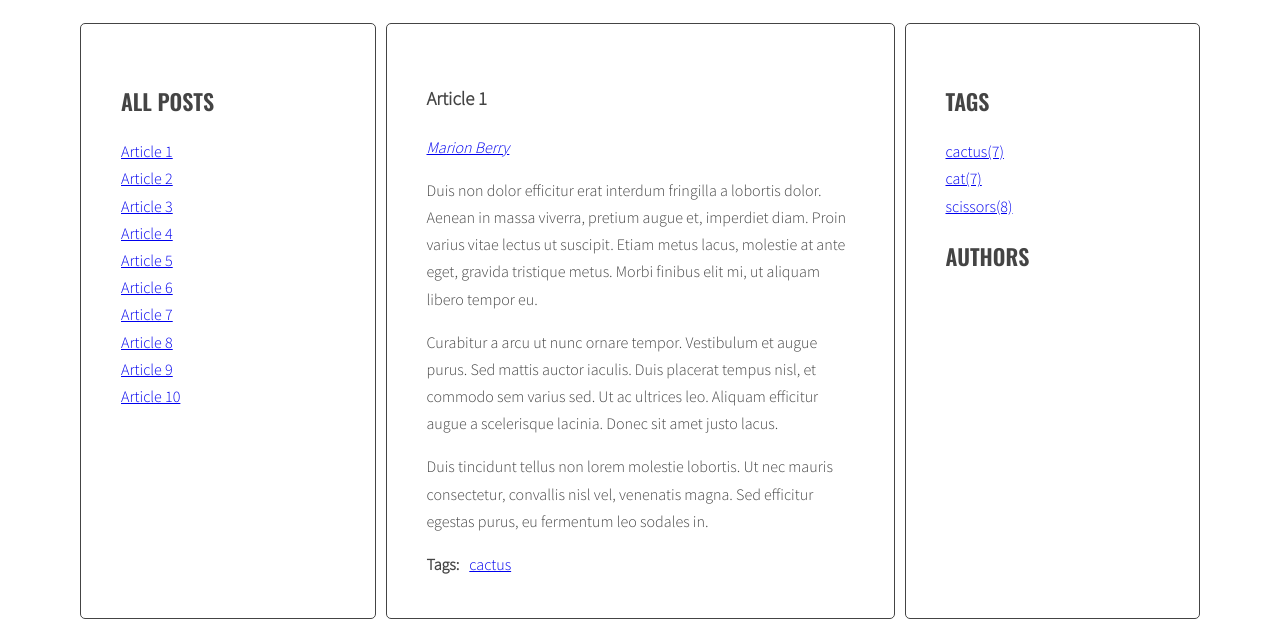
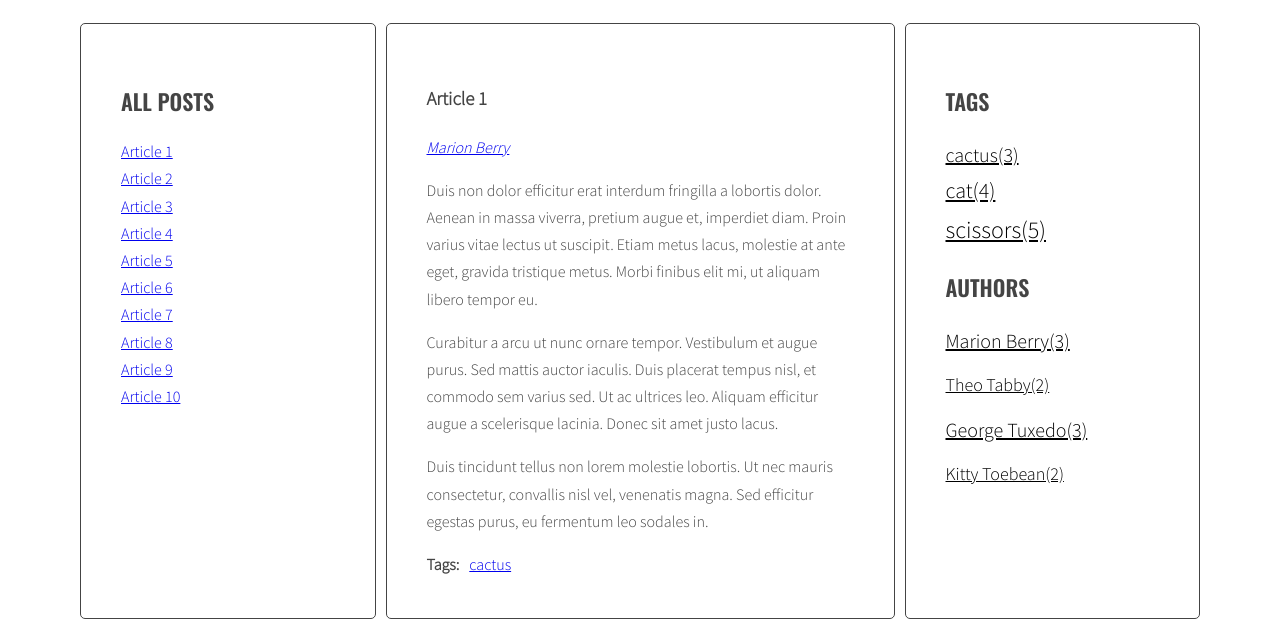
Before and after one commit to tetiananosenko/javascript-blog, a website: page index.html in a window 1280 px wide. Shown: the part 220-847 px from the top of the page. Drawn offline with nearby package versions, Linux system fonts and the light colour scheme.

Commit message:
change authors list

```diff
--- a/index.html
+++ b/index.html
@@ -47,7 +47,7 @@
                             </ul>
                         </div>
                     </article>
-                    <article class="post" id="article-2" data-tags="cat scissors" data-author="Theo Tabby">
+                    <article class="post" id="article-2" data-tags="cat" data-author="Theo Tabby">
                         <h3 class="post-title">Article 2</h3>
                         <p class="post-author">by Theo Tabby</p>
                         <div class="post-content">
@@ -72,7 +72,7 @@
                             </ul>
                         </div>
                     </article>
-                    <article class="post" id="article-3" data-tags="cactus scissors" data-author="George Tuxedo">
+                    <article class="post" id="article-3" data-tags="scissors" data-author="George Tuxedo">
                         <h3 class="post-title">Article 3</h3>
                         <p class="post-author">by George Tuxedo</p>
                         <div class="post-content">
@@ -93,7 +93,7 @@
                             </ul>
                         </div>
                     </article>
-                    <article class="post" id="article-4" data-tags="cactus scissors" data-author="Kitty Toebean">
+                    <article class="post" id="article-4" data-tags="scissors" data-author="Kitty Toebean">
                         <h3 class="post-title">Article 4</h3>
                         <p class="post-author">by Kitty Toebean</p>
                         <div class="post-content">
@@ -117,7 +117,7 @@
                             </ul>
                         </div>
                     </article>
-                    <article class="post" id="article-5" data-tags="cat cactus" data-author="Marion Berry">
+                    <article class="post" id="article-5" data-tags="cat" data-author="Marion Berry">
                         <h3 class="post-title">Article 5</h3>
                         <p class="post-author"></p>
                         <div class="post-content">
@@ -139,7 +139,7 @@
                             </ul>
                         </div>
                     </article>
-                    <article class="post" id="article-6" data-tags="cat scissors" data-author="George Tuxedo">
+                    <article class="post" id="article-6" data-tags="scissors" data-author="George Tuxedo">
                         <h3 class="post-title">Article 6</h3>
                         <p class="post-author"></p>
                         <div class="post-content">
@@ -164,7 +164,7 @@
                             </ul>
                         </div>
                     </article>
-                    <article class="post" id="article-7" data-tags="cat cactus scissors" data-author="Kitty Toebean">
+                    <article class="post" id="article-7" data-tags="cactus scissors" data-author="Kitty Toebean">
                         <h3 class="post-title">Article 7</h3>
                         <p class="post-author"></p>
                         <div class="post-content">
@@ -187,7 +187,7 @@
                             </ul>
                         </div>
                     </article>
-                    <article class="post" id="article-8" data-tags="cat cactus scissors" data-author="Theo Tabby">
+                    <article class="post" id="article-8" data-tags="cactus" data-author="Theo Tabby">
                         <h3 class="post-title">Article 8</h3>
                         <p class="post-author"></p>
                         <div class="post-content">
@@ -211,7 +211,7 @@
                             </ul>
                         </div>
                     </article>
-                    <article class="post" id="article-9" data-tags="cat cactus scissors" data-author="Marion Berry">
+                    <article class="post" id="article-9" data-tags="cat scissors" data-author="Marion Berry">
                         <h3 class="post-title">Article 9</h3>
                         <p class="post-author"></p>
                         <div class="post-content">
@@ -235,7 +235,7 @@
                             </ul>
                         </div>
                     </article>
-                    <article class="post" id="article-10" data-tags="cat scissors" data-author="George Tuxedo">
+                    <article class="post" id="article-10" data-tags="cat" data-author="George Tuxedo">
                         <h3 class="post-title">Article 10</h3>
                         <p class="post-author"></p>
                         <div class="post-content">
--- a/js/script.js
+++ b/js/script.js
@@ -60,19 +60,10 @@ function generateTitleLinks(customSelector = '') {
 generateTitleLinks();
 
 function calculateTagParamas(tags) {
-    const params = {
-        min: 100,
-        max: 0
-    }
-    for (let tag in tags) {
-        if (tags[tag] > params.max) {
-            params.max = tags[tag];
-        }
-        if (tags[tag] < params.min) {
-            params.min = tags[tag];
-        }
-    }
-    return params;
+    const values = Object.values(tags);
+    const max = Math.max(values);
+    // const min = Math.min(values);
+    return max;
 }
 function generateTags() {
     let allTags = {};
@@ -85,7 +76,7 @@ function generateTags() {
         const dataTagsArr = dataTags.split(' ');
 
         for (let tag of dataTagsArr) {
-            const linkHTMLData = {id: tag};
+            const linkHTMLData = { id: tag };
             const linkHTML = templates.articleTagsLink(linkHTMLData);
             // const linkHTML = `<li><a href="#tag-${tag}">${tag}</a></li> `;
             html += linkHTML;
@@ -97,8 +88,7 @@ function generateTags() {
         }
         postTags.innerHTML = html;
     }
-    const tagsParams = calculateTagParamas(allTags);
-    console.log('tagsParams:', tagsParams)
+    // const maxValue = calculateTagParamas(allTags);
     const tagList = document.querySelector('.tags.list');
     const allTagsData = { tags: [] };
     // let allTagsHTML = '';
@@ -107,16 +97,19 @@ function generateTags() {
         allTagsData.tags.push({
             tag: tag, //`#tag-${tag}`
             count: allTags[tag],
-            className: calculateTagClass(allTags[tag], tagsParams)
+            className: calculateClass(allTags[tag])
         });
-        // allTagsHTML += `<li><a class="${calculateTagClass(allTags[tag])}" href="#tag-${tag}">${tag}(${allTags[tag]})</a></li> `;
+        // allTagsHTML += `<li><a class="${calculateClass(allTags[tag])}" href="#tag-${tag}">${tag}(${allTags[tag]})</a></li> `;
     }
     tagList.innerHTML = templates.tagCloudLink(allTagsData);
     // tagList.innerHTML = allTagsHTML;
 
 }
-function calculateTagClass(count) {
-    return `${optCloudClassPrefix}${count}`
+function calculateClass(currentValue) {
+    if (currentValue < optCloudClassCount) {
+        return `${optCloudClassPrefix}${currentValue}`
+    }
+    return `${optCloudClassPrefix}${optCloudClassCount}`
 }
 generateTags();
 
@@ -148,15 +141,16 @@ function addClickListenersToTags() {
 
 addClickListenersToTags();
 
-function lowercaseAndHyphenString(string) {
-    // mario-monti
-    let lowercase = string.toLowerCase();
-    let splitString = lowercase.split(' ');
-    let hyphenString = splitString.join('-');
-    return hyphenString;
-}
+// function lowercaseAndHyphenString(string) {
+//     // mario-monti
+//     let lowercase = string.toLowerCase();
+//     let splitString = lowercase.split(' ');
+//     let hyphenString = splitString.join('-');
+//     return hyphenString;
+// }
 
 function generateAuthors() {
+    let allAuthors = {};
     const articles = document.querySelectorAll('.post');
     for (let article of articles) {
         const postAuthors = article.querySelector('.post-author');
@@ -164,9 +158,23 @@ function generateAuthors() {
         const dataAuthors = article.getAttribute('data-author');
         const linkHTML = `<a href="#tag-author-${dataAuthors}">${dataAuthors}</a>`;
         html += linkHTML;
+        if (!allAuthors.hasOwnProperty(dataAuthors)) {
+            allAuthors[dataAuthors] = 1;
+        } else {
+            allAuthors[dataAuthors]++;
+        }
         postAuthors.innerHTML = html;
     }
+    const authorList = document.querySelector('.authors.list');
+    let allAuthorsHTML = '';
+
+    for (let dataAuthors in allAuthors) {
+        allAuthorsHTML += `<li><a class="${calculateClass(allAuthors[dataAuthors])}" href="#tag-author-${dataAuthors}">${dataAuthors}(${allAuthors[dataAuthors]})</a></li> `;
+    }
+    authorList.innerHTML = allAuthorsHTML;
 }
+
+
 generateAuthors();
 
 function authorClickHandler(event) {
--- a/sass/style.scss
+++ b/sass/style.scss
@@ -125,3 +125,28 @@ body {
         margin: 0 10px 0 0;
     }
 }
+
+.tag-size-2 {
+    color: black;
+    font-size: 18px;
+}
+
+.tag-size-1 {
+    color: black;
+    font-size: 16px;
+}
+
+.tag-size-3 {
+    color: black;
+    font-size: 20px;
+}
+
+.tag-size-4 {
+    color: black;
+    font-size: 22px;
+}
+
+.tag-size-5 {
+    color: black;
+    font-size: 24px;
+}
```
Also changed, not shown: css/style.css, 1 other file.
